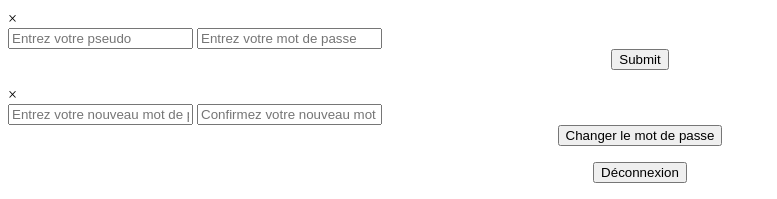
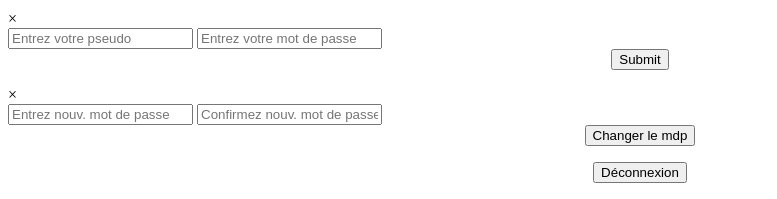
Before and after one commit to Eevee89/pendupokemon, a PHP site: page /php/mobile.php in a window 1280 px wide. Shown: the part 2598-2797 px from the top of the page, without its empty margins (0-777 px from the left). Run offline with PHP 8.4, Linux system fonts and the light colour scheme.

Commit message:
Update mobile view

```diff
--- a/css/mobile.css
+++ b/css/mobile.css
@@ -265,6 +265,10 @@ input[type=submit] {
     justify-self: center;
 }
 
+#changeBtn, #discoBtn {
+    width: 34%;
+}
+
 input[type=submit]:hover {
     background-color: #FFCB05;
 }
--- a/php/desktop.php
+++ b/php/desktop.php
@@ -147,13 +147,13 @@ if ($_SERVER['REQUEST_METHOD'] == 'POST') {
                 <input name="password" id="chpassword" type="password" placeholder="Entrez votre nouveau mot de passe">
                 <input name="cpassword" id="chcpassword" type="password" placeholder="Confirmez votre nouveau mot de passe">
                 <div style="display: flex; justify-content: center; width: 100%;">
-                    <input id="signinBtn" type="submit" value="Changer le mot de passe">
+                    <input id="changeBtn" type="submit" value="Changer le mot de passe">
                 </div>
             </form>
             <form action="" method="POST">
                 <input name="FORMTYPE" type="hidden" value="DISCONNECTION">
                 <div style="display: flex; justify-content: center; width: 100%;">
-                    <input id="signinBtn" type="submit" class="close" value="Déconnexion">
+                    <input id="discoBtn" type="submit" class="close" value="Déconnexion">
                 </div>
             </form>
         </div>
--- a/php/mobile.php
+++ b/php/mobile.php
@@ -62,7 +62,7 @@ if ($_SERVER['REQUEST_METHOD'] == 'POST') {
     <div id="connect" class=<?=$classes?>>
         <?php if(isset($_SESSION["Username"])): ?>
             <p id="myaccount">Mon compte</p>
-            <img src="account_mobile.png" srcset="account_mobile.svg">
+            <img src="account.png" srcset="account.svg">
             <p id="session_user" hidden>Bienvenue <?=$_SESSION["Username"]?></p>
         <?php else: ?>
             <p id="signup">S'inscrire</p>
@@ -160,16 +160,16 @@ if ($_SERVER['REQUEST_METHOD'] == 'POST') {
             <span class="close">&times;</span>
             <form action="" method="POST">
                 <input name="FORMTYPE" type="hidden" value="CHANGEPASS">
-                <input name="password" id="chpassword" type="password" placeholder="Entrez votre nouveau mot de passe">
-                <input name="cpassword" id="chcpassword" type="password" placeholder="Confirmez votre nouveau mot de passe">
+                <input name="password" id="chpassword" type="password" placeholder="Entrez nouv. mot de passe">
+                <input name="cpassword" id="chcpassword" type="password" placeholder="Confirmez nouv. mot de passe">
                 <div style="display: flex; justify-content: center; width: 100%;">
-                    <input id="signinBtn" type="submit" value="Changer le mot de passe">
+                    <input id="changeBtn" type="submit" value="Changer le mdp">
                 </div>
             </form>
             <form action="" method="POST">
                 <input name="FORMTYPE" type="hidden" value="DISCONNECTION">
                 <div style="display: flex; justify-content: center; width: 100%;">
-                    <input id="signinBtn" type="submit" class="close" value="Déconnexion">
+                    <input id="discoBtn" type="submit" class="close" value="Déconnexion">
                 </div>
             </form>
         </div>
```
